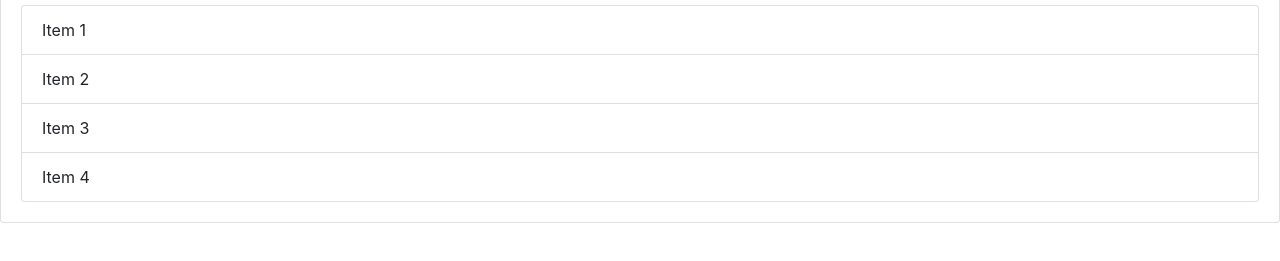
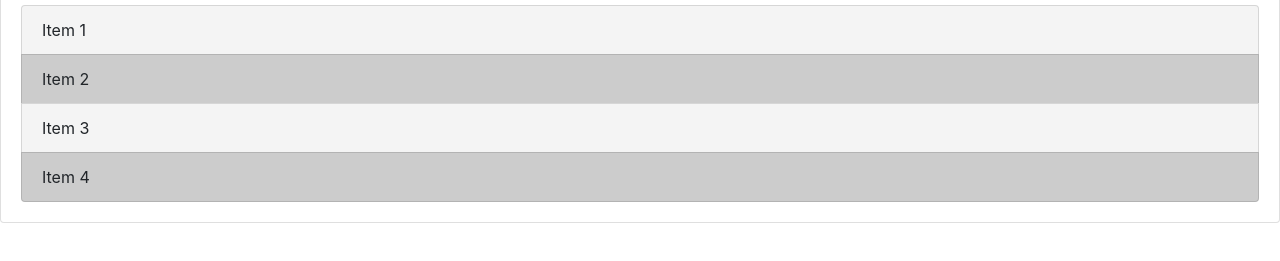
Before and after one commit to jamal30th/javascript-DOM-manipulation-1, a website: page index.html in a window 1280 px wide. Shown: the part 283-544 px from the top of the page. Drawn offline with Linux system fonts and the light colour scheme.

Commit message:
DOM1 Tutorial final

```diff
--- a/main.js
+++ b/main.js
@@ -0,0 +1,45 @@
+// let items = document.getElementsByClassName('list-group-item');
+// console.log(items[1]);
+ // items[1].textContent = 'Hello 2';
+// items[1].style.background = 'red'
+// for (let i = 0; i < items.length; i++) {
+//     items[i].style.background=('#f4f4f4');
+
+// }
+// var li = document.getElementsByTagName('li');
+// for (let i = 0; i < li.length; i++) {
+//    li[i].style.backgroundColor='#f4f4f4'
+
+// }
+// var header = document.querySelector('#mainheader');
+// header.style.borderBottom = '4px solid #ccc';
+
+// var input = document.querySelectorAll('input');
+// input.value = ' Hello World'
+// var submit = document.querySelector('input[type="submit"]');
+// submit.value = 'send'
+
+// var item = document.querySelector('.list-group-item');
+// item.style.color = 'red';
+// var lastItem = document.querySelector('.list-group-item:last-child');
+// lastItem.style.color = 'blue';
+// var secondItem = document.querySelector('.list-group-item:nth-child(2)');
+// secondItem.style.color = 'green'
+// var thirdItem = document.querySelector('.list-group-item:nth-child(3)');
+// thirdItem.style.color= 'purple'
+// var titles = document.querySelectorAll('.title');
+// console.log(titles)
+// titles[0].textContent = 'Hello'
+// titles[1].textContent ='Hello'
+var odd = document.querySelectorAll('li:nth-child(odd)');
+
+for (let i = 0; i < odd.length; i++) {
+    odd[i].style.backgroundColor = '#f4f4f4';
+
+}
+var even = document.querySelectorAll('li:nth-child(even)');
+
+for (let i = 0; i < even.length; i++) {
+    even[i].style.backgroundColor = '#ccc';
+
+}
```
Also changed, not shown: index.html (+5 -4 lines).
